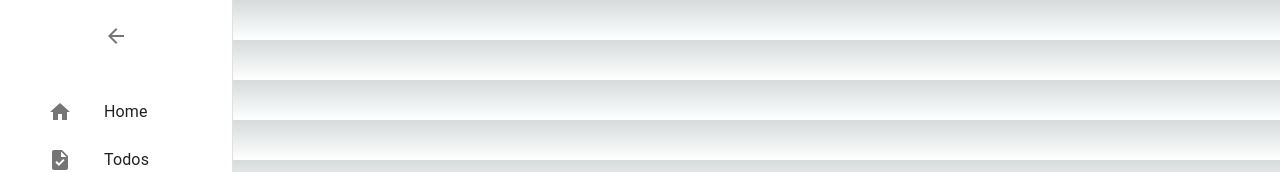
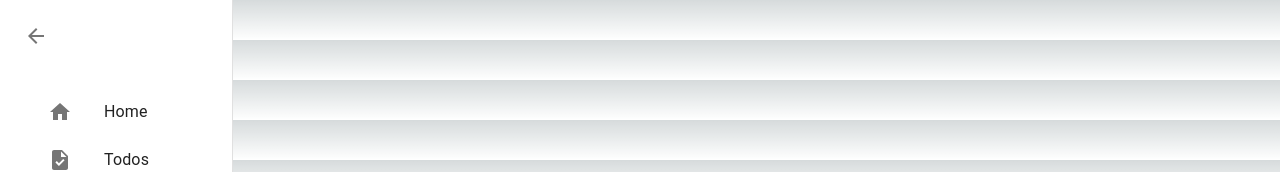
Before and after one commit to ferrarizaum/NextJSAppRouter, a Next.js app: page / in a window 1280 px wide. Both pictures are taken after a click on the button "open drawer". Shown: the top 172 px of the page. Built offline with nearby package versions, Linux system fonts and the light colour scheme.

Commit message:
adding margin

```diff
--- a/src/components/Sidebar.tsx
+++ b/src/components/Sidebar.tsx
@@ -54,7 +54,7 @@ export default function Sidebar() {
         {open ? <ArrowBackIcon /> : <ArrowForwardIcon />}
       </IconButton>
       <Drawer open={open} variant="persistent" anchor="left">
-        <IconButton sx={{ mt: 2 }} onClick={handleDrawerClose}>
+        <IconButton sx={{ mt: 2, mr: 20 }} onClick={handleDrawerClose}>
           <ArrowBackIcon />
         </IconButton>
         <List sx={{ m: 2, p: 2 }}>
```
